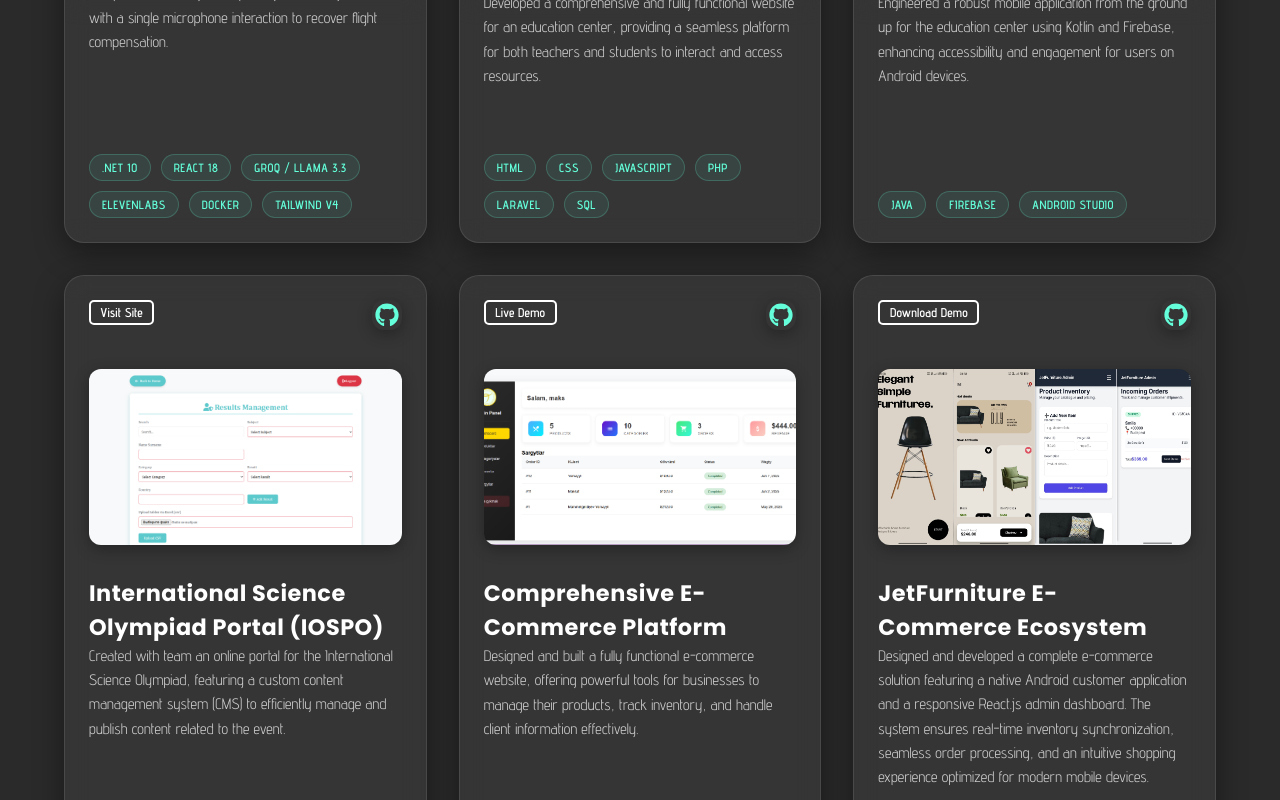
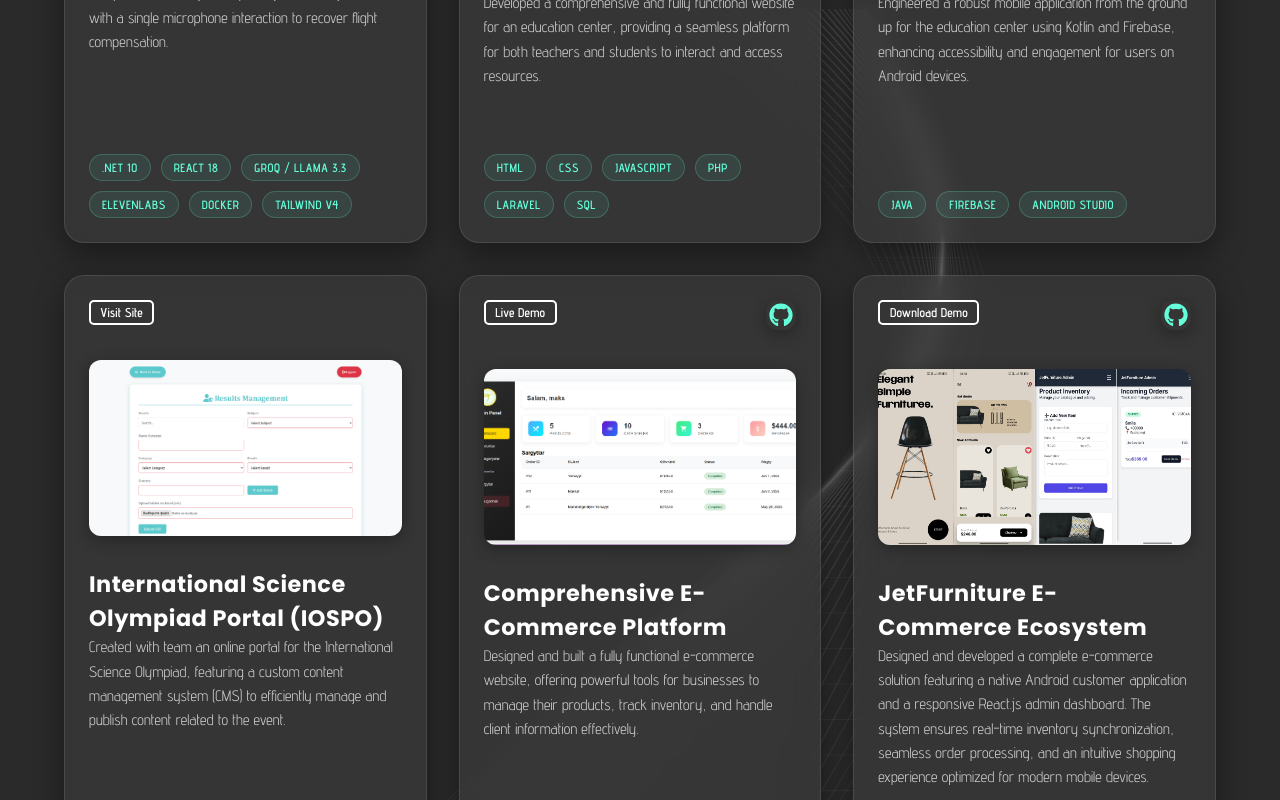
Before and after one commit to smile-web-tech/Portfolio-Web, a React (Vite) app: page / in a window 1280 px wide. Shown: the part 5230-6030 px from the top of the page. Built offline with nearby package versions, Linux system fonts and the light colour scheme; no server answers; what groq-sdk would draw is missing.

Commit message:
feat: add SectionBackground components to experience and projects sections and remove GitHub link from IOSPO project card

```diff
--- a/src/App.jsx
+++ b/src/App.jsx
@@ -383,6 +383,7 @@
       </section>
 
       <section id="experience" className="section experience">
+        <SectionBackground variant="left" showOrbs />
         <div className="container projectTitle">
           <h2>Work Experience</h2>
           <div className="workGroup">
@@ -500,6 +501,7 @@
       </section>
 
       <section id="projects" className="section projects">
+        <SectionBackground variant="right" showOrbs />
         <div className="container projectTitle">
           <h2>PROJECTS</h2>
           <div className="project-cards">
@@ -583,8 +585,6 @@
                     Visit Site
                   </a>
                 </div>
-                <div className="GitHubIcon">
-                  <a href="https://github.com/smile-web-tech/iospo" target="_blank"><img src="icons/githubIcon.svg" alt="GitHub" style={{ height: '30px', width: '30px' }} /></a> </div>
               </div>
               <a href="https://iospo.org" target="_blank">
                 <img src="pictures/iospo.png" alt="IOSPO" />
```
